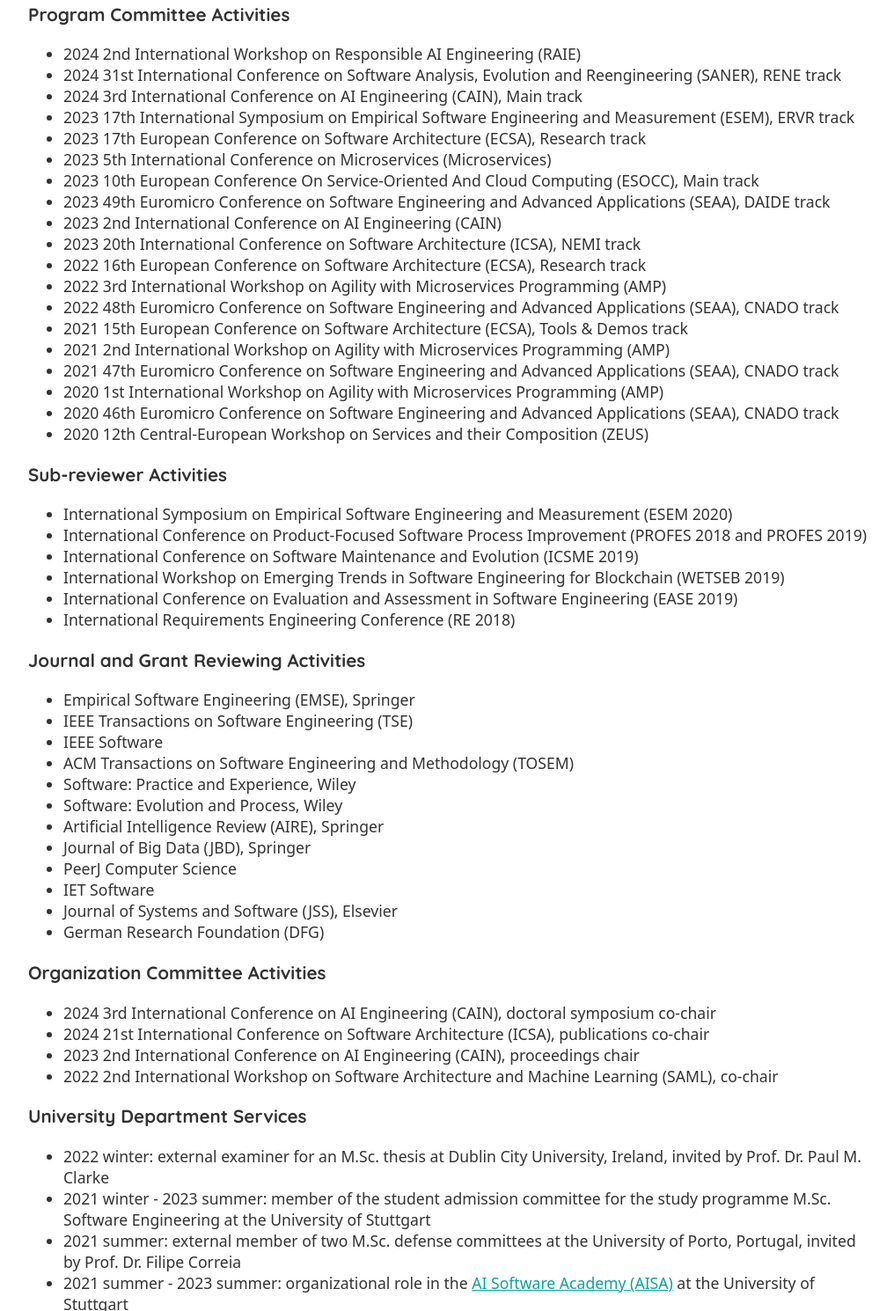
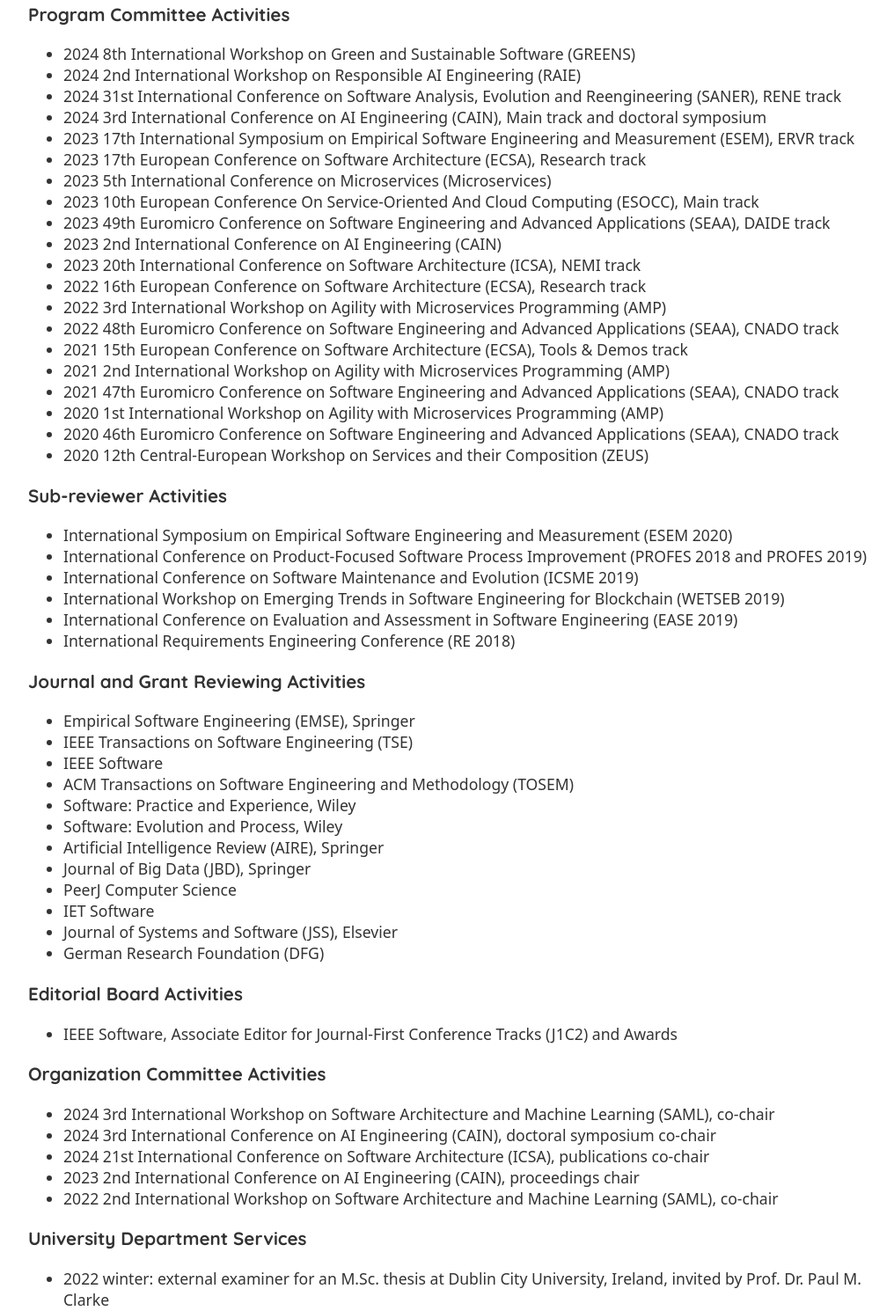
Before and after one commit to xJREB/cv-website, a Gatsby site: page /service in a window 1280 px wide. Shown: the part 239-1729 px from the top of the page at 88% size, without its empty margins (128-1144 px from the left). Built offline with nearby package versions, Linux system fonts and the light colour scheme; Gatsby itself is replaced by a stand-in of ours.

Commit message:
Updated libraries and service page

```diff
--- a/src/pages/service.js
+++ b/src/pages/service.js
@@ -17,6 +17,10 @@ const Service = () => {
                         <h3>Program Committee Activities</h3>
                         <ul>
                             <li>
+                                2024 8th International Workshop on Green and
+                                Sustainable Software (GREENS)
+                            </li>
+                            <li>
                                 2024 2nd International Workshop on Responsible
                                 AI Engineering (RAIE)
                             </li>
@@ -27,7 +31,8 @@ const Service = () => {
                             </li>
                             <li>
                                 2024 3rd International Conference on AI
-                                Engineering (CAIN), Main track
+                                Engineering (CAIN), Main track and doctoral
+                                symposium
                             </li>
                             <li>
                                 2023 17th International Symposium on Empirical
@@ -158,8 +163,22 @@ const Service = () => {
                             <li>German Research Foundation (DFG)</li>
                         </ul>
 
+                        <h3>Editorial Board Activities</h3>
+                        <ul>
+                            <li>
+                                IEEE Software, Associate Editor for
+                                Journal-First Conference Tracks (J1C2) and
+                                Awards
+                            </li>
+                        </ul>
+
                         <h3>Organization Committee Activities</h3>
                         <ul>
+                            <li>
+                                2024 3rd International Workshop on Software
+                                Architecture and Machine Learning (SAML),
+                                co-chair
+                            </li>
                             <li>
                                 2024 3rd International Conference on AI
                                 Engineering (CAIN), doctoral symposium co-chair
```
Also changed, not shown: package.json (+13 -13 lines), 1 other file.
